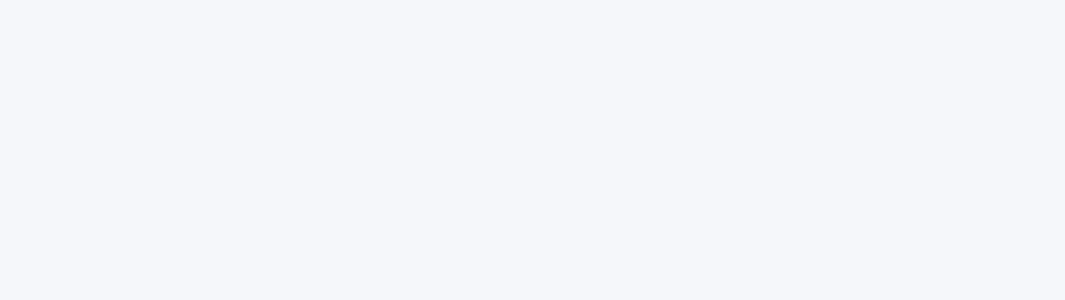
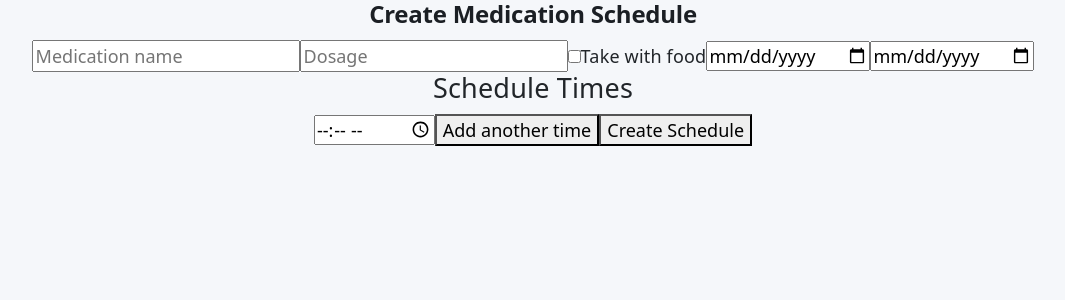
Before and after one commit to gagaleska/health-dealer, a React app in the folder frontend/: page /create-schedule in a window 1280 px wide. Before the commit this address had no page. Shown: the top 300 px of the page, without its empty margins (107-1172 px from the left). Built offline with nearby package versions, Linux system fonts and the light colour scheme; the HTML template or start-up script is replaced by a standard one.

Commit message:
Create a schedule and view pages

```diff
--- a/frontend/package.json
+++ b/frontend/package.json
@@ -10,6 +10,7 @@
     "preview": "vite preview"
   },
   "dependencies": {
+    "axios": "^1.16.1",
     "bootstrap": "^5.3.8",
     "react": "^19.2.5",
     "react-dom": "^19.2.5",
--- a/frontend/src/App.jsx
+++ b/frontend/src/App.jsx
@@ -1,7 +1,10 @@
-import { BrowserRouter, Routes, Route } from "react-router-dom";
-import Home from "./pages/Home";
-import Login from "./pages/Login";
-import Register from "./pages/Register";
+import { BrowserRouter, Routes, Route } from "react-router-dom"
+import Home from "./pages/Home"
+import Login from "./pages/Login"
+import Register from "./pages/Register"
+import Dashboard from "./pages/Dashboard"
+import CreateSchedule from "./pages/Schedule"
+import MySchedules from "./pages/MySchedules"
 
 function App() {
   return (
@@ -12,6 +15,10 @@ function App() {
         <Route path="/login" element={<Login />} />
         <Route path="/register" element={<Register />} />
 
+        <Route path="/dashboard" element={<Dashboard />} />
+        <Route path="/create-schedule" element={<CreateSchedule />} />
+        <Route path="/my-schedules" element={<MySchedules />} />
+
       </Routes>
     </BrowserRouter>
   );
--- /dev/null
+++ b/frontend/src/api/axios.js
@@ -0,0 +1,24 @@
+import axios from "axios";
+
+const api = axios.create({
+  baseURL: "http://88.200.63.148:30029",
+});
+
+// Automatically attach token
+api.interceptors.request.use((config) => {
+  const publicRoutes = ["/login", "/register"];
+  const isPublicRoute = publicRoutes.some((route) => config.url === route);
+
+  if (config.url.startsWith("/login") || config.url.startsWith("/register")) {
+  return config;
+}
+
+
+  const token = localStorage.getItem("token");
+  if (token) {
+    config.headers.Authorization = `Bearer ${token}`;
+  }
+  return config;
+});
+
+export default api;
--- /dev/null
+++ b/frontend/src/pages/Dashboard.jsx
@@ -0,0 +1,49 @@
+import { useNavigate } from "react-router-dom";
+
+export default function Dashboard() {
+  const navigate = useNavigate();
+
+  return (
+    <div style={styles.container}>
+      <h2 style={styles.title}>Medication Dashboard</h2>
+
+      <div style={styles.buttonContainer}>
+        <button style={styles.button} onClick={() => navigate("/create-schedule")}>
+          Create Schedule
+        </button>
+
+        <button style={styles.button} onClick={() => navigate("/my-schedules")}>
+          My Schedules
+        </button>
+
+      </div>
+    </div>
+  );
+}
+
+const styles = {
+  container: {
+    textAlign: "center",
+    padding: "40px",
+  },
+  title: {
+    fontSize: "28px",
+    marginBottom: "30px",
+  },
+  buttonContainer: {
+    display: "flex",
+    flexDirection: "column",
+    gap: "20px",
+    maxWidth: "300px",
+    margin: "0 auto",
+  },
+  button: {
+    padding: "12px 20px",
+    fontSize: "18px",
+    borderRadius: "8px",
+    border: "none",
+    cursor: "pointer",
+    backgroundColor: "#4A90E2",
+    color: "white",
+  },
+};
--- a/frontend/src/pages/Login.jsx
+++ b/frontend/src/pages/Login.jsx
@@ -1,18 +1,38 @@
 import { useState } from "react";
+import { useNavigate } from "react-router-dom";
+import api from "../api/axios";
 import "../styles/LoginView.css";
 
 export default function Login() {
-  const [role, setRole] = useState("doctor");
+  const [role, setRole] = useState("");
   const [form, setForm] = useState({ email: "", password: "" });
+  const navigate = useNavigate();
 
   const handleChange = (e) => {
     setForm({ ...form, [e.target.name]: e.target.value });
   };
 
-  const handleSubmit = (e) => {
-    e.preventDefault();
-    console.log(`${role} login:`, form);
-  };
+  const handleSubmit = async (e) => {
+    e.preventDefault()
+
+    try {
+      const res = await api.post("/login", {
+        email: form.email,
+        password: form.password,
+        role: role,
+      })
+
+      // Save token
+      localStorage.setItem("token", res.data.token)
+
+      // Redirect to dashboard
+      navigate("/dashboard")
+
+    } catch (err) {
+      console.error("Login error:", err)
+      alert("Invalid credentials")
+    }
+  }
 
   return (
     <div className="login-wrapper">
--- /dev/null
+++ b/frontend/src/pages/MySchedules.jsx
@@ -0,0 +1,114 @@
+import { useEffect, useState } from "react"
+import { useNavigate } from "react-router-dom"
+import api from "../api/axios"
+
+export default function MySchedules() {
+    const [schedules, setSchedules] = useState([])
+    const navigate = useNavigate()
+
+    const loadSchedules = () => {
+        api.get("/user-medications")
+        .then((res) => setSchedules(res.data))
+        .catch(() => setSchedules([]))
+    }
+
+    useEffect(() => {
+        loadSchedules()
+    }, [])
+
+    const handleDelet = async (id) => {
+        if(!window.confirm("Are you sure you want to delete this schedule?"))
+            return
+        try {
+            await api.delete("/user-medications/${id}")
+            loadSchedules() // refresh list after deletion
+        }
+        catch (err) {
+            console.error("Delete error:", err)
+            alert("Error deleting schedule")
+        }
+    }
+
+    const handleEdit = (id) => {
+        navigate("/edit-schedule/${id}")
+    }
+return (
+    <div style={styles.container}>
+      <h2 style={styles.title}>My Medication Schedules</h2>
+
+      {schedules.length === 0 && (
+        <p style={styles.empty}>No schedules found</p>
+      )}
+
+      {schedules.map((s) => (
+        <div key={s.id} style={styles.card}>
+          <h3 style={styles.medName}>{s.medication_name}</h3>
+
+          <p><strong>Dosage:</strong> {s.dosage}</p>
+          <p><strong>With food:</strong> {s.with_food ? "Yes" : "No"}</p>
+          <p><strong>Start:</strong> {s.start_date}</p>
+          <p><strong>End:</strong> {s.end_date || "No end date"}</p>
+          <p><strong>Time:</strong> {s.schedule_time}</p>
+
+          <div style={styles.buttonRow}>
+            <button style={styles.editBtn} onClick={() => handleEdit(s.id)}>
+              Edit
+            </button>
+
+            <button style={styles.deleteBtn} onClick={() => handleDelete(s.id)}>
+              Delete
+            </button>
+          </div>
+        </div>
+      ))}
+    </div>
+  )
+}
+
+const styles = {
+  container: {
+    padding: "30px",
+    maxWidth: "600px",
+    margin: "0 auto",
+  },
+  title: {
+    textAlign: "center",
+    marginBottom: "20px",
+  },
+  empty: {
+    textAlign: "center",
+    fontSize: "18px",
+    marginTop: "40px",
+  },
+  card: {
+    border: "1px solid #ccc",
+    borderRadius: "10px",
+    padding: "20px",
+    marginBottom: "20px",
+    backgroundColor: "#f9f9f9",
+  },
+  medName: {
+    marginBottom: "10px",
+  },
+  buttonRow: {
+    display: "flex",
+    justifyContent: "space-between",
+    marginTop: "15px",
+  },
+  editBtn: {
+    backgroundColor: "#4A90E2",
+    color: "white",
+    padding: "8px 15px",
+    borderRadius: "6px",
+    border: "none",
+    cursor: "pointer",
+  },
+  deleteBtn: {
+    backgroundColor: "#E24A4A",
+    color: "white",
+    padding: "8px 15px",
+    borderRadius: "6px",
+    border: "none",
+    cursor: "pointer",
+  },
+}
--- a/frontend/src/pages/Register.jsx
+++ b/frontend/src/pages/Register.jsx
@@ -1,5 +1,7 @@
-import { useState } from "react";
-import "../styles/RegisterView.css";
+import { useState } from "react"
+import { useNavigate } from "react-router-dom"
+import api from "../api/axios"
+import "../styles/RegisterView.css"
 
 export default function Register() {
   const [form, setForm] = useState({
@@ -8,15 +10,47 @@ export default function Register() {
     email: "",
     password: "",
     doctor_code: ""
-  });
+  })
+  const [message, setMessage] = useState("")
+  const navigate = useNavigate()
 
   const handleChange = (e) => {
-    setForm({ ...form, [e.target.name]: e.target.value });
-  };
+    setForm({ ...form, [e.target.name]: e.target.value })
+  }
 
-  const handleSubmit = (e) => {
-    e.preventDefault();
-    console.log("Register:", form);
+  const handleSubmit = async (e) => {
+    e.preventDefault()
+
+    try {
+      const payload = {
+        first_name: form.first_name,
+        last_name: form.last_name,
+        email: form.email,
+        password: form.password,
+      }
+
+      if (form.doctor_code.trim()) {
+        payload.doctor_code = form.doctor_code.trim()
+      }
+
+      await api.post("/register", payload)
+
+      navigate("/")
+    } catch (err) {
+      console.error("Register error:", err)
+      const errors = err.response?.data?.errors;
+      const validationMessage = errors
+        ? Object.values(errors).flat().join(" ")
+        : ""
+
+      setMessage(
+        validationMessage ||
+        err.response?.data?.message ||
+          err.response?.data?.error ||
+          err.message ||
+          "Registration failed. Please check your details and try again."
+      );
+    }
   };
 
   return (
@@ -34,18 +68,22 @@ export default function Register() {
           <input
             name="first_name"
             placeholder="First Name"
+            value={form.first_name}
             onChange={handleChange}
             className="register-input"
           />
           <input
             name="last_name"
             placeholder="Last Name"
+            value={form.last_name}
             onChange={handleChange}
             className="register-input"
           />
           <input
             name="email"
+            type="email"
             placeholder="Email"
+            value={form.email}
             onChange={handleChange}
             className="register-input"
           />
@@ -53,12 +91,14 @@ export default function Register() {
             name="password"
             type="password"
             placeholder="Password"
+            value={form.password}
             onChange={handleChange}
             className="register-input"
           />
           <input
             name="doctor_code"
             placeholder="Doctor Code (optional)"
+            value={form.doctor_code}
             onChange={handleChange}
             className="register-input"
           />
@@ -67,6 +107,8 @@ export default function Register() {
             Register
           </button>
         </form>
+
+        {message && <p className="register-message">{message}</p>}
       </div>
     </div>
   );
--- /dev/null
+++ b/frontend/src/pages/Schedule.jsx
@@ -0,0 +1,122 @@
+import { useState } from "react"
+import { useNavigate } from "react-router-dom"
+import api from "../api/axios"
+
+
+export default function CreateSchedule() {
+  const [form, setForm] = useState({
+    medication_name: "",
+    dosage: "",
+    with_food: false,
+    start_date: "",
+    end_date: "",
+  })
+
+  const [scheduleTimes, setScheduleTimes] = useState([""])
+  const [message, setMessage] = useState("")
+  const navigate = useNavigate()
+
+  const handleChange = (e) => {
+    const { name, value, type, checked } = e.target;
+    setForm({
+      ...form,
+      [name]: type === "checkbox" ? checked : value,
+    });
+  };
+
+  const addTimeField = () => {
+    setScheduleTimes([...scheduleTimes, ""]);
+  };
+
+  const updateTime = (value, index) => {
+    const updated = [...scheduleTimes];
+    updated[index] = value;
+    setScheduleTimes(updated);
+  };
+
+  const handleSubmit = async (e) => {
+    e.preventDefault();
+
+    try {
+      const res = await api.post("/user-medications/schedules", {
+        medication_name: form.medication_name,
+        dosage: form.dosage,
+        with_food: form.with_food ? 1 : 0,
+        start_date: form.start_date,
+        end_date: form.end_date || null,
+        schedule_times: scheduleTimes,
+      });
+
+      navigate("/dashboard");
+      setMessage("Schedule created successfully!");
+    } catch (err) {
+      setMessage("Error creating schedule");
+    }
+  };
+
+  return (
+    <div>
+      <h2>Create Medication Schedule</h2>
+
+      <form onSubmit={handleSubmit}>
+        <input
+          type="text"
+          name="medication_name"
+          placeholder="Medication name"
+          value={form.medication_name}
+          onChange={handleChange}
+        />
+
+        <input
+          type="text"
+          name="dosage"
+          placeholder="Dosage"
+          value={form.dosage}
+          onChange={handleChange}
+        />
+
+        <label>
+          <input
+            type="checkbox"
+            name="with_food"
+            checked={form.with_food}
+            onChange={handleChange}
+          />
+          Take with food
+        </label>
+
+        <input
+          type="date"
+          name="start_date"
+          value={form.start_date}
+          onChange={handleChange}
+        />
+
+        <input
+          type="date"
+          name="end_date"
+          value={form.end_date}
+          onChange={handleChange}
+        />
+
+        <h4>Schedule Times</h4>
+        {scheduleTimes.map((time, index) => (
+          <input
+            key={index}
+            type="time"
+            value={time}
+            onChange={(e) => updateTime(e.target.value, index)}
+          />
+        ))}
+
+        <button type="button" onClick={addTimeField}>
+          Add another time
+        </button>
+
+        <button type="submit">Create Schedule</button>
+      </form>
+
+      <p>{message}</p>
+    </div>
+  );
+}
```
Also changed, not shown: 1 other file (tests, documents, lock files or other folders).
